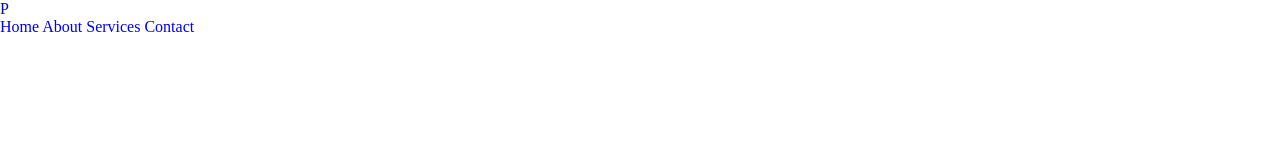
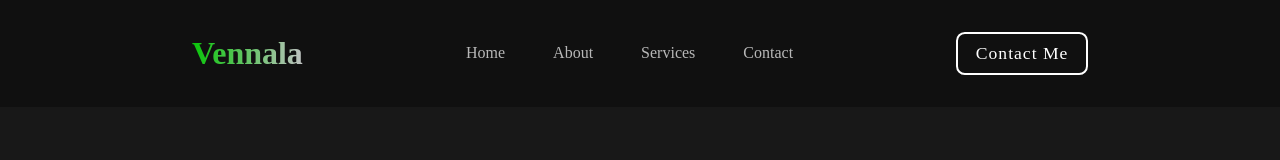
Before and after one commit to vennala-praveen/myportfolio, a plain HTML site: page index.html in a window 1280 px wide. Drawn offline with nearby package versions, Linux system fonts and the light colour scheme.

Commit message:
css added

```diff
--- a/index.html
+++ b/index.html
@@ -10,7 +10,7 @@
 </head>
 <body>
     <nav>
-        <a href="#" class="logo"><span>P</span></a>
+        <a href="#" class="logo"><span>Vennala</span></a>
 
         <ul class="links">
             <a href="#home">Home</a>
@@ -18,6 +18,13 @@
             <a href="#services">Services</a>
             <a href="#contact">Contact</a>
         </ul>
+
+
+        <i class='bx bx-menu-alt-right' id="menu"></i>
+
+
+
+        <a href="#contact" class="btn">Contact Me</a>
     </nav>
 
 
--- a/style.css
+++ b/style.css
@@ -12,3 +12,74 @@
     --background: rgb(24,24,24);
     --second-background: rgb(21,21,21);
 }
+
+body{
+    min-height: 100vh;
+    background-color: var(--background);
+}
+
+nav{
+    position: fixed;
+    top: 0;
+    width: 100%;
+    padding: 2em 15%;
+    display: flex;
+    justify-content: space-between;
+    align-items: center;
+    background-color: rgba(15, 15, 15, 0.8);
+    backdrop-filter: blur(10px);
+    z-index: 1000;
+}
+
+ul{
+    display: flex;
+    align-items: center;
+    gap: 3em;
+}
+
+nav ul a{
+    color: white;
+    opacity: 0.7;
+    transition:  0.2s ease-in-out;
+}
+nav ul a:hover{
+    opacity: 1;
+}
+
+.logo{
+    font-size: 2em;
+    color: white;
+    font-weight: 800;
+    opacity: 0.8;
+}
+.logo:hover{
+    opacity: 1;
+}
+
+.btn{
+    padding: 0.5em 1em;
+    color: white;
+    font-weight: 500;
+    letter-spacing: 1px;
+    border-radius: 0.5em;
+    font-size: 1.1em;
+    border: 2px solid #fff;
+    cursor: pointer;
+    transition: 0.3s ease-in-out;
+}
+.btn:hover{
+    background-color: white;
+    color: var(--background);
+}
+
+span{
+    background: linear-gradient(to right, #07f307, #edeff0);
+    background-clip: text;
+    color: transparent;
+}
+
+#menu{
+    color: white;
+    font-size: 3em;
+    display: none;
+}
```
